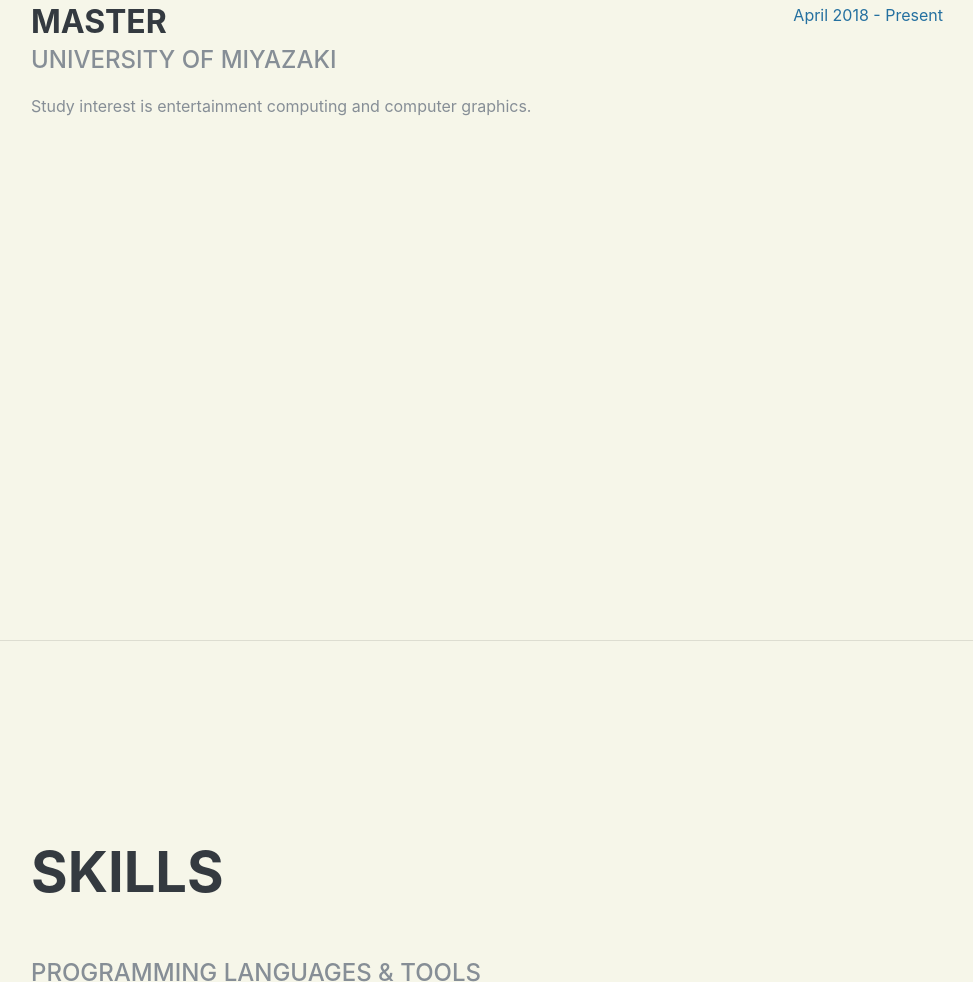
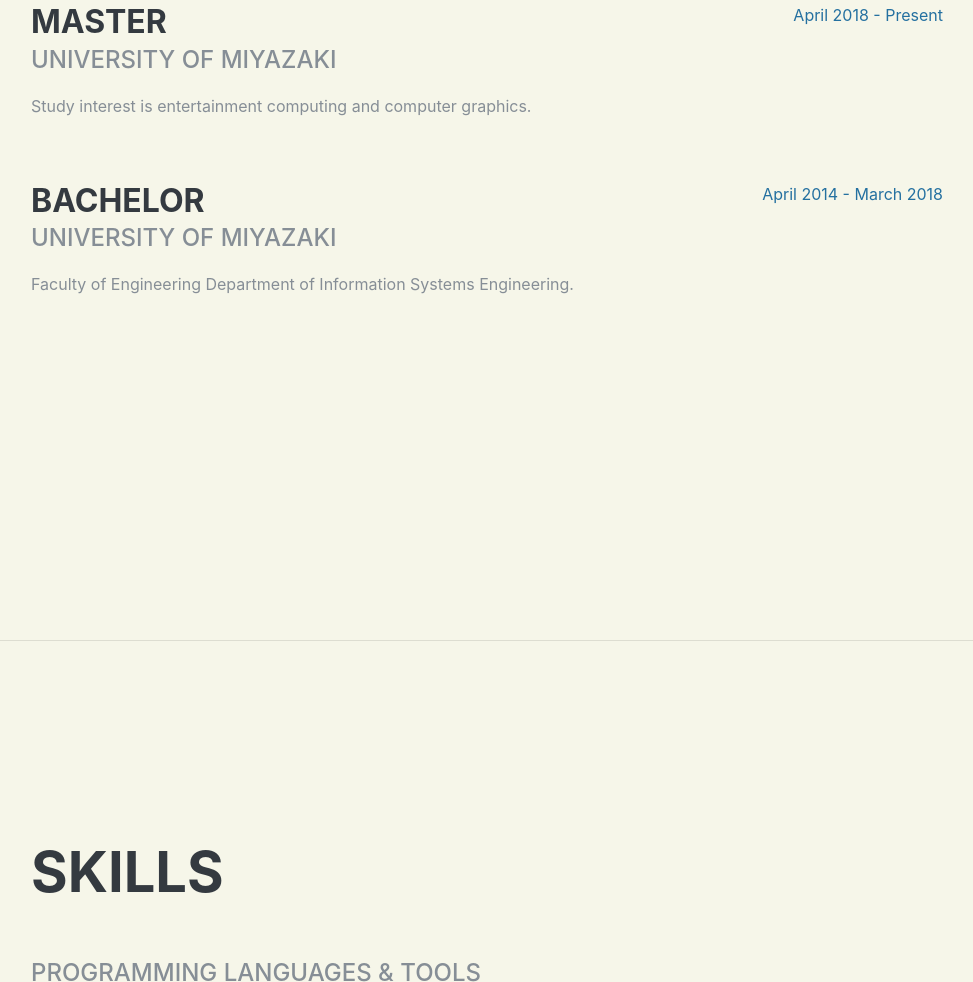
Before and after one commit to TakaShinoda/portfolio_v2.0, a Gatsby site: page / in a window 1280 px wide. Shown: the part 961-1943 px from the top of the page, without its empty margins (289-1262 px from the left). Built offline with nearby package versions, Linux system fonts and the light colour scheme; Gatsby itself is replaced by a stand-in of ours; a web font is replaced by a local one.

Commit message:
学士を追加

```diff
--- a/src/pages/index.js
+++ b/src/pages/index.js
@@ -58,6 +58,19 @@
             </div>
             <div className="resume-date text-md-right">
               <span className="text-primary">April 2018 - Present</span>
+            </div>
+          </div>
+
+          <div className="resume-item d-flex flex-column flex-md-row justify-content-between mb-5">
+            <div className="resume-content">
+              <h3 className="mb-0">Bachelor</h3>
+              <div className="subheading mb-3">University of Miyazaki</div>
+              <p>
+              Faculty of Engineering Department of Information Systems Engineering.
+              </p>
+            </div>
+            <div className="resume-date text-md-right">
+              <span className="text-primary">April 2014 - March 2018</span>
             </div>
           </div>
 
```
